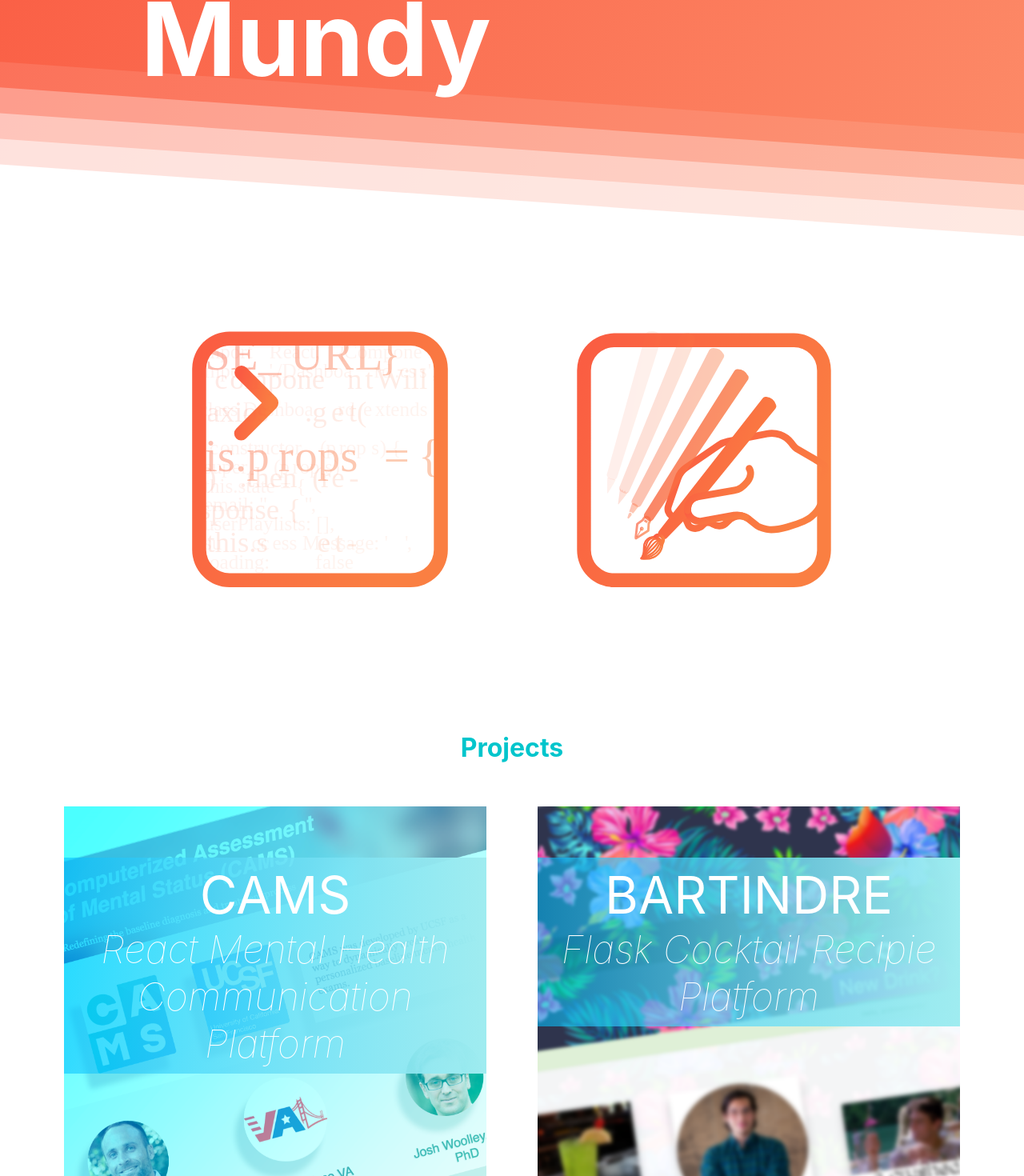
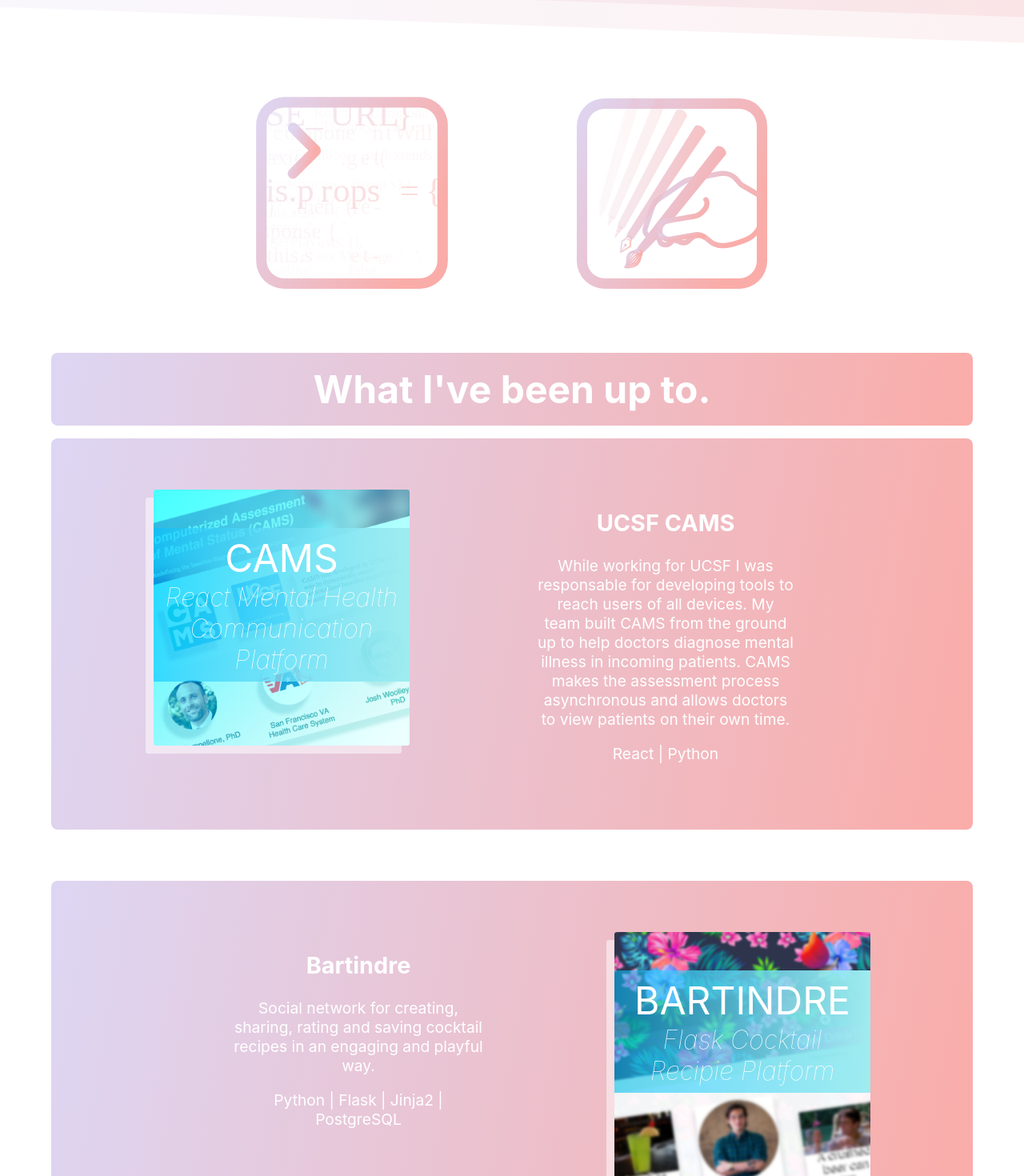
Before and after one commit to andrewmundy/andrewmundy, a React (Create React App) app: page / in a window 1280 px wide. Shown: the part 312-1782 px from the top of the page at 80% size. Built offline with nearby package versions, Linux system fonts and the light colour scheme.

Commit message:
style changes info wells added

```diff
--- a/src/App.js
+++ b/src/App.js
@@ -83,11 +83,11 @@
         </div>
       </div>
       <div className="splash flex-center">
-          <h1>
+          <h1 className="">
             Hi I'm Andrew Mundy
           </h1>
       </div>
-      <div className="slant-div"/>
+      <div className="slant-div hvr-bob"/>
       {/* PROJECTS */}
         <div className="contents-container">
           {/* ICONS */}
@@ -95,10 +95,12 @@
             <img src={dev}/>
             <img src={design}/>
           </div>
-          <div className="projects"><h1>Projects</h1></div>
-          <div className="projects flex-center">
 
+          <div className="content">
+            <h2 className="info what">What I've been up to.</h2>
             {/* CAMS */}
+            <div className="info">
+              <div>
                 <a href="http://cams-ucsf.herokuapp.com/">
                   <div className="project-tile button-hover" style={camsBack}>
                     <div>
@@ -108,8 +110,23 @@
                     </div>
                   </div>
                 </a>
+              </div>
+              <div className="info-text">
+                <h2>UCSF CAMS</h2>
+                <p>While working for UCSF I was responsable for developing tools to reach users of all devices. My team built CAMS from the ground up to help doctors diagnose mental illness in incoming patients.  CAMS makes the assessment process asynchronous and allows doctors to view patients on their own time.
+                  <p>React | Python</p>
+                </p>
+              </div>
+            </div>
 
               {/* BARTINDRE */}
+              <div className="info">
+                <div className="info-text">
+                  <h2>Bartindre</h2>
+                  <p>Social network for creating, sharing, rating and saving cocktail recipes in an engaging and playful way.</p>
+                  <p>Python | Flask | Jinja2 | PostgreSQL</p>
+                </div>
+                <div>
                   <a href="https://bartindre.herokuapp.com/">
                     <div className="project-tile button-hover" style={barBack}>
                       <div>
@@ -119,8 +136,17 @@
                       </div>
                     </div>
                   </a>
+                </div>
+              </div>
 
-                {/* CAMS */}
+              {/* SLOW */}
+              <div className="info">
+                <div className="info-text">
+                  <h2>SLOW CRM</h2>
+                  <p>This CRM was built for Slow Ventures, a venture capital firm run by ex Facebook Executives. I worked as part of a 4 person team and implemented many Front and Back-End features.</p>
+                   <p>Javascript | JQuery | Python | Flask</p>
+                </div>
+                <div>
                   <a href="http://slowcrmv2.herokuapp.com/">
                     <div className="project-tile button-hover" style={slowBack}>
                       <div>
@@ -130,6 +156,8 @@
                       </div>
                     </div>
                   </a>
+                </div>
+              </div>
           </div>
           <Switch>
             <Route exact path="/" component={Home} />
--- a/src/App.scss
+++ b/src/App.scss
@@ -1,7 +1,7 @@
 $main-gradient: linear-gradient(135deg, #00d8ff 0%, #7db9e8 100%);
 $alt-gradient: linear-gradient(200deg, #84fab0 0%, #8fd3f4 100%);
-$body-gradient: linear-gradient(100deg, #ddd6f3, #faaca8);
-$alt-body-gradient: linear-gradient(120deg, #fa5b42, #ffb88c);
+$alt-body-gradient: linear-gradient(100deg, #ddd6f3, #faaca8);
+$body-gradient: linear-gradient(120deg, #fa5b42, #ffb88c);
 $font-main: -apple-system, BlinkMacSystemFont, sans-serif;
 $font-serif: Georgia, serif;
 $light-grey: #f8f8f8;
@@ -72,6 +72,38 @@
   flex-wrap: wrap;
 }
 
+.info{
+  display: flex;
+  justify-content: center;
+  align-items: flex-start;
+  flex-wrap:wrap;
+  margin:4rem 0;
+  background:$alt-body-gradient;
+  border-radius: 0.5rem;
+  padding:2rem;
+}
+.what{
+  font-size: 3rem;
+  margin-bottom: -3rem;
+  color:white;
+  padding:1rem;
+}
+.info-text{
+  padding:2rem;
+  font-size: 1.2rem;
+  margin: 0 6rem;
+  text-align: center;
+  max-width: 20rem;
+  color:white;
+}
+.info-text h2{
+  color:white;
+}
+.content{
+  margin: auto;
+  padding:0 3rem;
+  max-width: 90%;
+}
 .header{
   display:flex;
   justify-content: space-around;
@@ -116,7 +148,7 @@
 
 .splash h1{
   color:white;
-  font-size: 8rem;
+  font-size: 5rem;
   padding:1rem;
   margin:-1rem 10rem 12rem;
 }
@@ -150,22 +182,24 @@
   display: flex;
   justify-content: center;
   align-items: flex-end;
-  width: 33rem;
-  height: 33rem;
+  width: 20rem;
+  height: 20rem;
   background-size: cover;
   color:white;
   margin: 2rem;
+  border-radius: 0.2rem;
+  box-shadow: -10px 10px 0px rgba(255,255,255,0.5);
 }
 .project-tile p.title{
   margin-bottom: 0px;
-  font-size: 4rem;
+  font-size: 3rem;
   text-align: center;
   background:$title-gradient;
   padding:0.5rem;
 }
 
 .project-tile .description{
-  font-size: 3rem;
+  font-size: 2rem;
   font-weight: 100;
   font-style: italic;
 }
@@ -187,7 +221,7 @@
 .slant-div-lower{
   background: white;
   height: 15rem;
-  margin: 4rem 0rem 0rem 0rem;
+  margin: 0rem 0rem 0rem 0rem;
   width: 110%;
   transform: skew(-2deg, 4deg);
   position: absolute;
@@ -211,12 +245,30 @@
   margin:0rem 0rem 5rem;
 }
 .icons *{
-  width: 20rem;
-  height: 20rem;
-  padding:5rem;
+  width: 15rem;
+  height: 15rem;
+  padding:0 5rem;
 }
-/* KEYFRAMES
-*********/
+/* ------ KEYFRAMES --------- */
+@keyframes hvr-bob {
+    0% {
+        transform: translateY(-8px) skew(-2deg, 2deg);
+    }
+    50% {
+        transform: translateY(-4px) skew(-2deg, 2deg);
+    }
+    100% {
+        transform: skew(-2deg, 2deg) translateY(-8px);
+    }
+}
+
+.hvr-bob {
+    animation:hvr-bob;
+    animation-duration: 5s;
+    animation-delay: .3s;
+    animation-timing-function: ease-out, ease-in-out;
+    animation-iteration-count: infinite;
+}
 
 .button-hover {
   cursor: pointer;
@@ -231,6 +283,8 @@
 .button-hover:hover, .button-hover:focus, .button-hover:active {
   transform: translateY(3px);
 }
+
+
 
 /* ------ iPhone 5 ------ */
 @media only screen
@@ -275,23 +329,83 @@
     .copy{
       margin: 2rem;
     }
+    .info-text{
+      max-width: 30rem;
+      font-size: 1rem;
+      padding:0.5rem;
+      margin: 0.5rem;
+    }
+    .info{
+      padding:0rem;
+      width: 100%;
+      border-radius: 0rem;
+    }
+    .content{
+      width: 100%;
+      padding:0rem;
+    }
 }
 
 /* ----------- Small Monitor ----------- */
 @media screen
   and (min-device-width: 1024px)
-  and (max-device-width: 1600px)
+  and (max-device-width: 1300px)
   and (-webkit-min-device-pixel-ratio: 1) {
+    .logo{
+      width: 2.5;
+    }
+    .social *{
+      font-size: 2rem;
+      margin:0.5rem;
+    }
     .splash h1{
-      font-size: 8rem;
-      margin: 1rem 4rem 10rem;
+      font-size: 4rem;
+      margin-top:-1rem;
+      margin-bottom:5rem;
+    }
+    .icons *{
+      padding:1rem;
+      width:10rem;
+      height: 10rem;
+    }
+    .project-tile{
+      width:18rem;
+      height: 18rem;
+    }
+    .project-tile p.title {
+      font-size: 2rem;
+    }
+    .project-tile .description {
+      font-size: 1rem;
+    }
+    .logo-lower{
+      margin:0rem;
+      width:15rem;
+    }
+    .copy{
+      margin: 2rem;
+    }
+    .info-text{
+      max-width: 18rem;
+      font-size: 1.2rem;
+    }
+    .content{
+      width: 1000px;
     }
 }
 
 /* ----------- Large Monitor ----------- */
 @media screen
-  and (min-device-width: 1200px)
-  and (max-device-width: 1600px)
-  and (-webkit-min-device-pixel-ratio: 2)
-  and (min-resolution: 192dpi) {
+  and (min-device-width: 1300px){
+    .content{
+      width: 1200px;
+    }
+    .slant-div-lower{
+      margin:0rem 0;
+      transform:skew(-2deg, 2deg);
+    }
+    .heading{
+      width:1200px;
+      margin: auto;
+    }
 }
```
Also changed, not shown: images/Design.svg, images/Dev.svg. Lines whose indentation alone changed are shown as unchanged.
